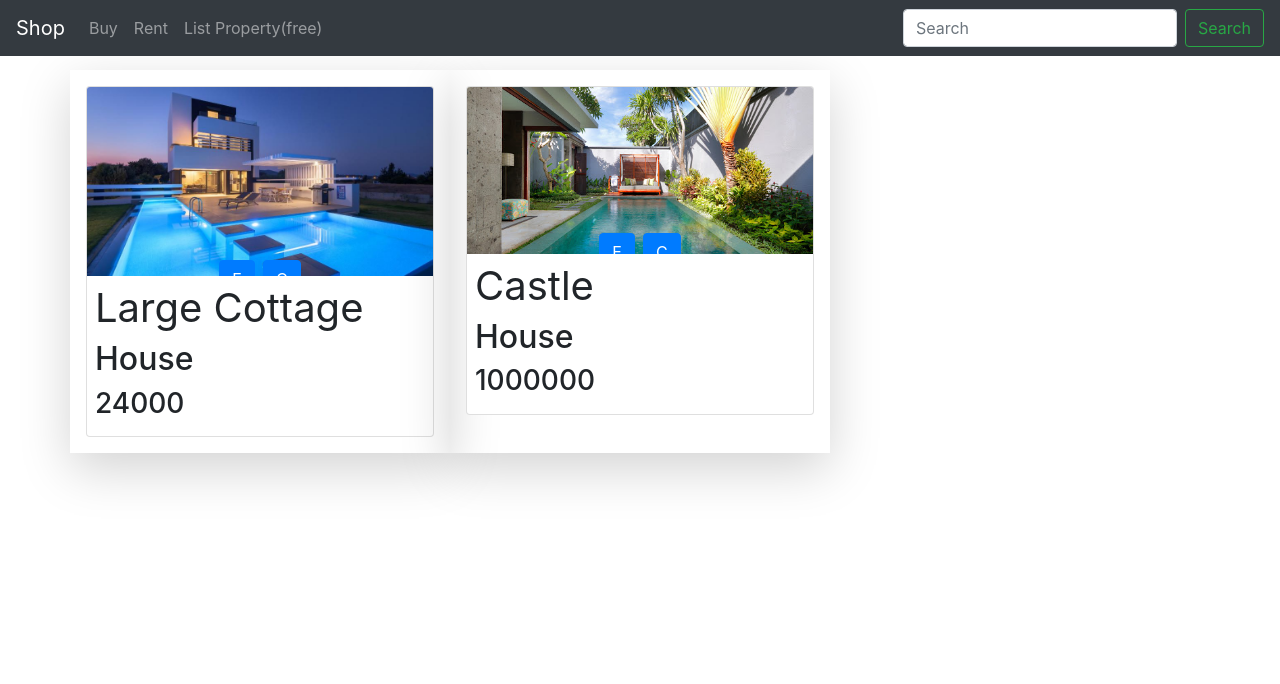
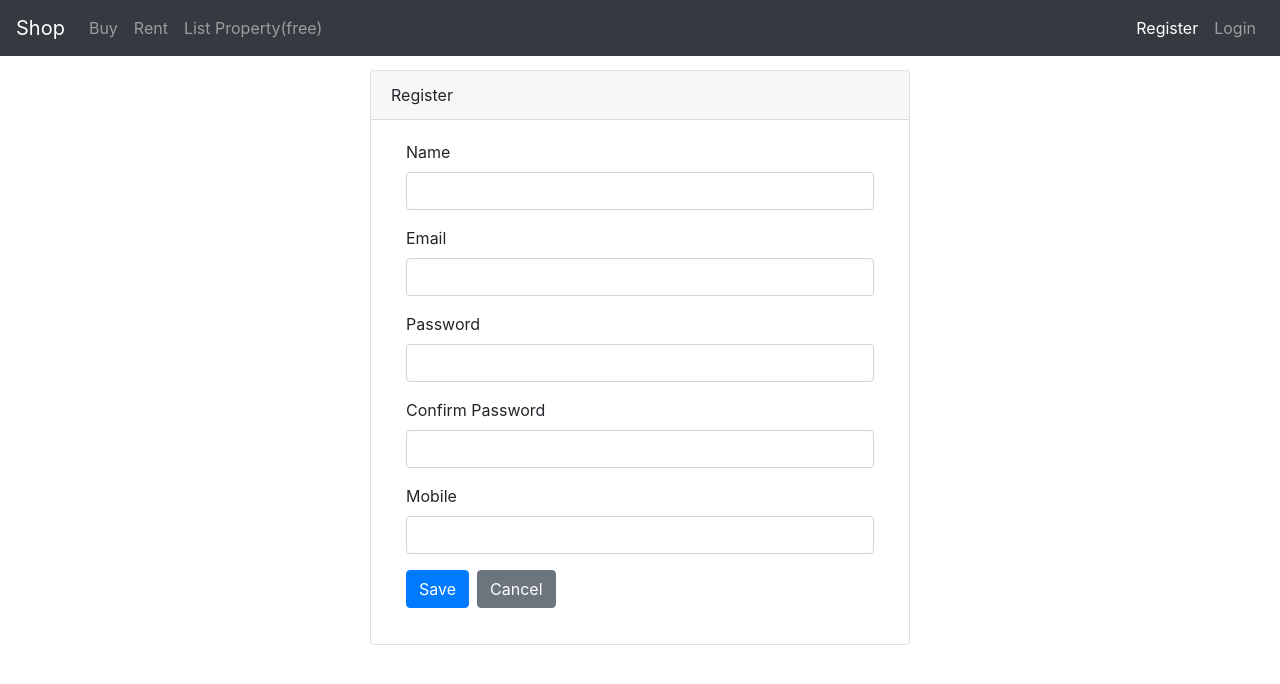
Before and after one commit to HendrikCromboom/alpha-angular-asp, an Angular app: page /user/register in a window 1280 px wide. Shown: the top 684 px of the page. Built offline with nearby package versions, Linux system fonts and the light colour scheme.

Commit message:
template and reactive forms

```diff
--- a/src/app/app.module.ts
+++ b/src/app/app.module.ts
@@ -2,6 +2,7 @@ import { BrowserModule } from '@angular/platform-browser';
 import { NgModule } from '@angular/core';
 import { HttpClientModule } from '@angular/common/http';
 import { Routes, RouterModule } from '@angular/router';
+import {FormsModule, ReactiveFormsModule} from '@angular/forms'; //For both reactive and template driven forms
 
 
 import { AppComponent } from './app.component';
@@ -12,12 +13,16 @@ import { HousingService } from './services/housing.service';
 import { AddPropertyComponent } from './property/add-property/add-property.component';
 import { PropertyDetailComponent } from './property/property-detail/property-detail.component';
 import { from } from 'rxjs';
+import { UserLoginComponent } from './user/user-login/user-login.component';
+import { UserRegisterComponent } from './user/user-register/user-register.component';
 
 const appRoutes: Routes = [
   {path: '', component: PropertyListComponent},
   {path: 'rent-property', component: PropertyListComponent},
   {path: 'add-property', component: AddPropertyComponent},
   {path: 'property-detail/:id', component: PropertyDetailComponent},
+  {path: 'user/login', component: UserLoginComponent},
+  {path: 'user/register', component: UserRegisterComponent},
   {path: '**', component: PropertyListComponent},
 ]
 
@@ -28,12 +33,17 @@ const appRoutes: Routes = [
     PropertyListComponent,
     NavBarComponent,
     AddPropertyComponent,
-    PropertyDetailComponent
+    PropertyDetailComponent,
+    UserLoginComponent,
+    UserRegisterComponent
    ],
   imports: [
     BrowserModule,
     HttpClientModule,
+    FormsModule, //Template driven forms
+    ReactiveFormsModule, //Reactive forms
     RouterModule.forRoot(appRoutes)
+
   ],
   providers: [
     HousingService
--- a/src/app/nav-bar/nav-bar.component.html
+++ b/src/app/nav-bar/nav-bar.component.html
@@ -16,9 +16,19 @@
         <a class="nav-link" routerLinkActive="active" routerLink="/add-property">List Property(free)</a>
       </li>
     </ul>
-    <form class="form-inline my-2 my-lg-0">
-      <input class="form-control mr-sm-2" type="search" placeholder="Search" aria-label="Search">
-      <button class="btn btn-outline-success my-2 my-sm-0" type="submit">Search</button>
-    </form>
+    <div>
+      <ul class="nav navbar-nav">
+        <li class="nav-item">
+          <a class="nav-link" routerLink='user/register' routerLinkActive='active'>
+            Register
+          </a>
+        </li>
+        <li class="nav-item">
+          <a class="nav-link" routerLink='user/login' routerLinkActive='active'>
+            Login
+          </a>
+        </li>
+      </ul>
+    </div>
   </div>
 </nav>
--- a/src/app/property/add-property/add-property.component.css
+++ b/src/app/property/add-property/add-property.component.css
@@ -0,0 +1,6 @@
+.ng-invalid.ng-touched{
+  border-color: red;
+}
+.error-block{
+  color: red;
+}
--- a/src/app/property/add-property/add-property.component.html
+++ b/src/app/property/add-property/add-property.component.html
@@ -1,4 +1,36 @@
-<p>
-  add-property works!
-  <button (click)='onBack()' class="btn btn-primary">Back</button>
-</p>
+<div class="card">
+  <div class="card-header">
+    Add New Property
+  </div>
+  <div class="card-body">
+    <form (ngSubmit)='onSubmit()' #Form='ngForm'>
+      <div class="form-group col-12">
+        <label for="name">Name</label>
+        <input type="text" class="form-control" #propName="ngModel" ngModel name="Name" required minlength="5">
+        <span *ngIf="!propName.valid && propName.touched" class="error-block">
+          <span *ngIf="propName.errors.required">Please provide a name</span>
+          <span *ngIf="propName.errors.minlength">Name must be at least 5 characters</span>
+
+        </span>
+      </div>
+      <div class="form-group col-12">
+        <label for="type">Type</label>
+        <input type="text" class="form-control" #propType="ngModel" ngModel name="Type" required>
+        <span *ngIf="!propType.valid && propType.touched" class="error-block">
+          Please provide a type
+        </span>
+      </div>
+      <div class="form-group col-12">
+        <label for="prive">Price</label>
+        <input type="text" class="form-control" #propPrice="ngModel" ngModel name="Price" required>
+        <span *ngIf="!propPrice.valid && propPrice.touched" class="error-block">
+          Please provide a price
+        </span>
+      </div>
+      <div class="form-group col-12">
+        <button [disabled]='!Form.valid' type="submit" class="btn btn-primary mr-2">Save</button>
+        <button type="reset" class="btn btn-primary">Cancel</button>
+      </div>
+    </form>
+  </div>
+</div>
--- a/src/app/property/add-property/add-property.component.ts
+++ b/src/app/property/add-property/add-property.component.ts
@@ -1,5 +1,6 @@
-import { Component, OnInit } from '@angular/core';
+import { Component, OnInit, ViewChild } from '@angular/core';
 import { Router } from '@angular/router';
+import { NgForm} from '@angular/forms';
 
 @Component({
   selector: 'app-add-property',
@@ -7,6 +8,8 @@ import { Router } from '@angular/router';
   styleUrls: ['./add-property.component.css']
 })
 export class AddPropertyComponent implements OnInit {
+
+  @ViewChild('Form') addPropertyForm:NgForm;
 
   constructor(private router: Router) { }
 
@@ -17,4 +20,8 @@ export class AddPropertyComponent implements OnInit {
     this.router.navigate(['/']);
   }
 
+  onSubmit(){
+    console.log(this.addPropertyForm)
+  }
+
 }
--- /dev/null
+++ b/src/app/user/user-login/user-login.component.html
@@ -0,0 +1 @@
+<p>user-login works!</p>
--- /dev/null
+++ b/src/app/user/user-login/user-login.component.ts
@@ -0,0 +1,15 @@
+import { Component, OnInit } from '@angular/core';
+
+@Component({
+  selector: 'app-user-login',
+  templateUrl: './user-login.component.html',
+  styleUrls: ['./user-login.component.css']
+})
+export class UserLoginComponent implements OnInit {
+
+  constructor() { }
+
+  ngOnInit(): void {
+  }
+
+}
--- /dev/null
+++ b/src/app/user/user-register/user-register.component.html
@@ -0,0 +1,42 @@
+<div class="row">
+  <div class="col-6 m-auto">
+  <div class="card m-auto">
+    <div class="card-header">
+      Register
+    </div>
+    <div class="card-body">
+      <form [formGroup]="registrationForm" (ngSubmit)="onSubmit()">
+        <div class="form-group col-12">
+            <label for="name" class="form-label">Name</label>
+            <input type="text" class="form-control" formControlName="userName">
+        </div>
+
+        <div class="form-group col-12">
+          <label for="email" class="form-label">Email</label>
+          <input type="text" class="form-control">
+        </div>
+
+        <div class="form-group col-12">
+          <label for="passwrod" class="form-label">Password</label>
+          <input type="text" class="form-control">
+        </div>
+
+        <div class="form-group col-12">
+          <label for="cpassword" class="form-label">Confirm Password</label>
+          <input type="text" class="form-control">
+        </div>
+
+        <div class="form-group col-12">
+          <label for="mobile" class="form-label">Mobile</label>
+          <input type="text" class="form-control">
+        </div>
+
+        <div class="form-group col-12">
+          <button type="submit" class="btn btn-primary">Save</button>
+          <button type="reset" class="btn btn-secondary ml-2">Cancel</button>
+        </div>
+      </form>
+    </div>
+  </div>
+  </div>
+</div>
--- /dev/null
+++ b/src/app/user/user-register/user-register.component.ts
@@ -0,0 +1,26 @@
+import { Component, OnInit } from '@angular/core';
+import { FormControl, FormGroup } from '@angular/forms';
+
+@Component({
+  selector: 'app-user-register',
+  templateUrl: './user-register.component.html',
+  styleUrls: ['./user-register.component.css']
+})
+export class UserRegisterComponent implements OnInit {
+
+  registrationForm: FormGroup;
+
+  constructor() { }
+
+  ngOnInit(): void {
+
+    this.registrationForm = new FormGroup({
+      userName: new FormControl()
+    });
+  }
+
+  onSubmit(){
+    console.log(this.registrationForm);
+  }
+
+}
```
Also changed, not shown: src/app/user/user-login/user-login.component.css (added), src/app/user/user-register/user-register.component.css (added).
